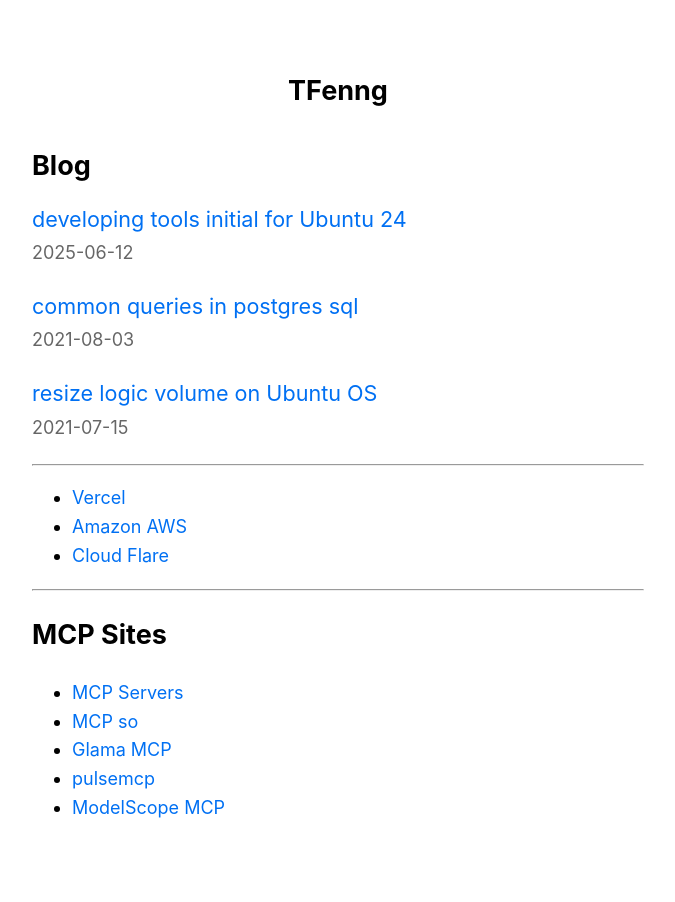
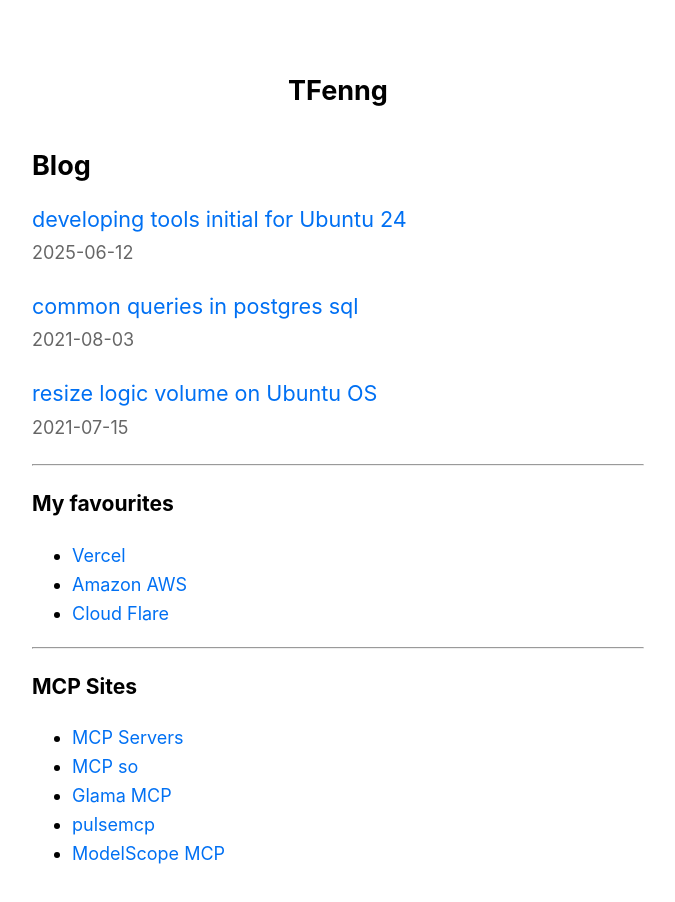
Before and after one commit to tfenng/next-blog, a Next.js app: page / in a window 1280 px wide. Shown: the top 902 px of the page, without its empty margins (302-977 px from the left). Built offline with nearby package versions, Linux system fonts and the light colour scheme.

Commit message:
add mcp sites in homepage

```diff
--- a/components/footer.js
+++ b/components/footer.js
@@ -2,13 +2,14 @@
 export default function Footer() {
     return  <div>
         <hr/>
+        <h3>My favourites</h3>
         <ul>
             <li><a href="https://vercel.com/">Vercel</a></li>
             <li><a href="https://aws.amazon.com/cn/">Amazon AWS</a></li>
             <li><a href="https://www.cloudflare-cn.com//">Cloud Flare</a></li>
         </ul>
         <hr/>
-        <h2>MCP Sites</h2>
+        <h3>MCP Sites</h3>
         <ul>
             <li><a href="https://mcpservers.org">MCP Servers</a> </li>
             <li><a href="https://mcp.so">MCP so</a> </li>
```
